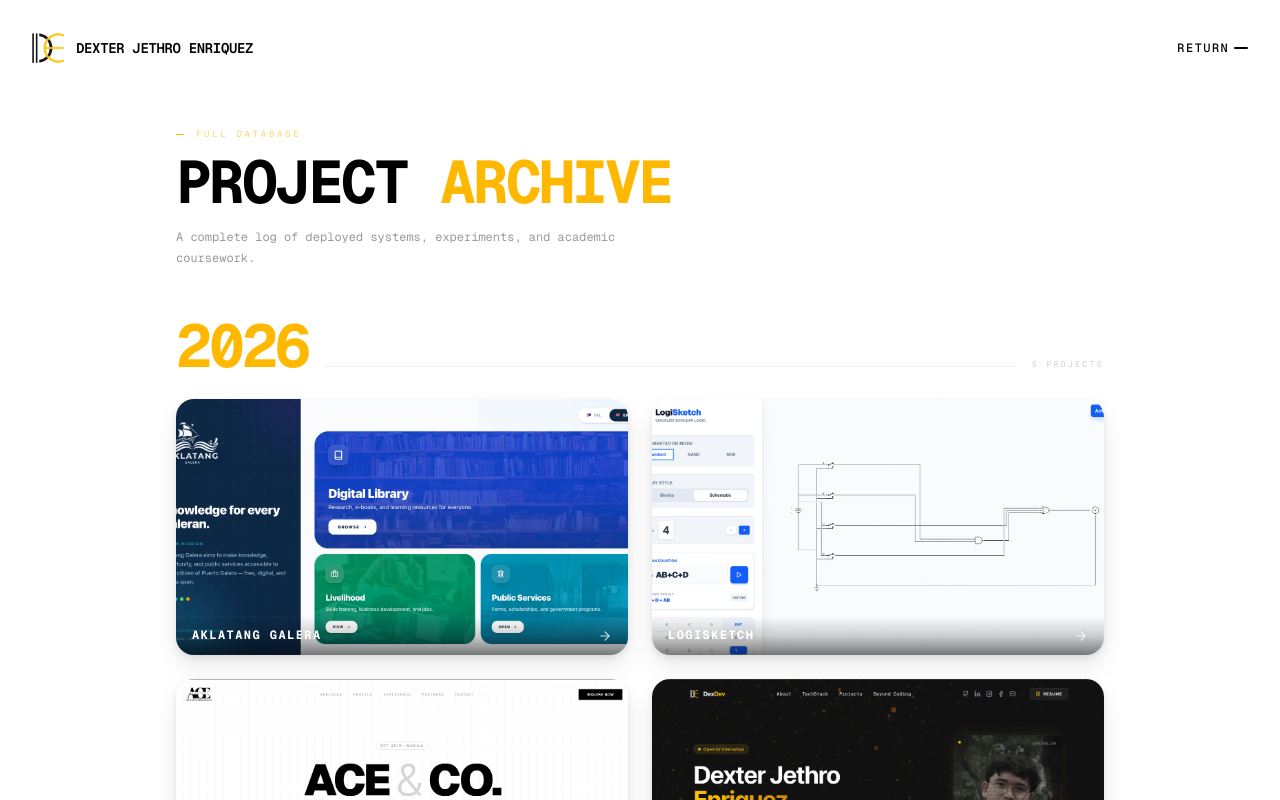
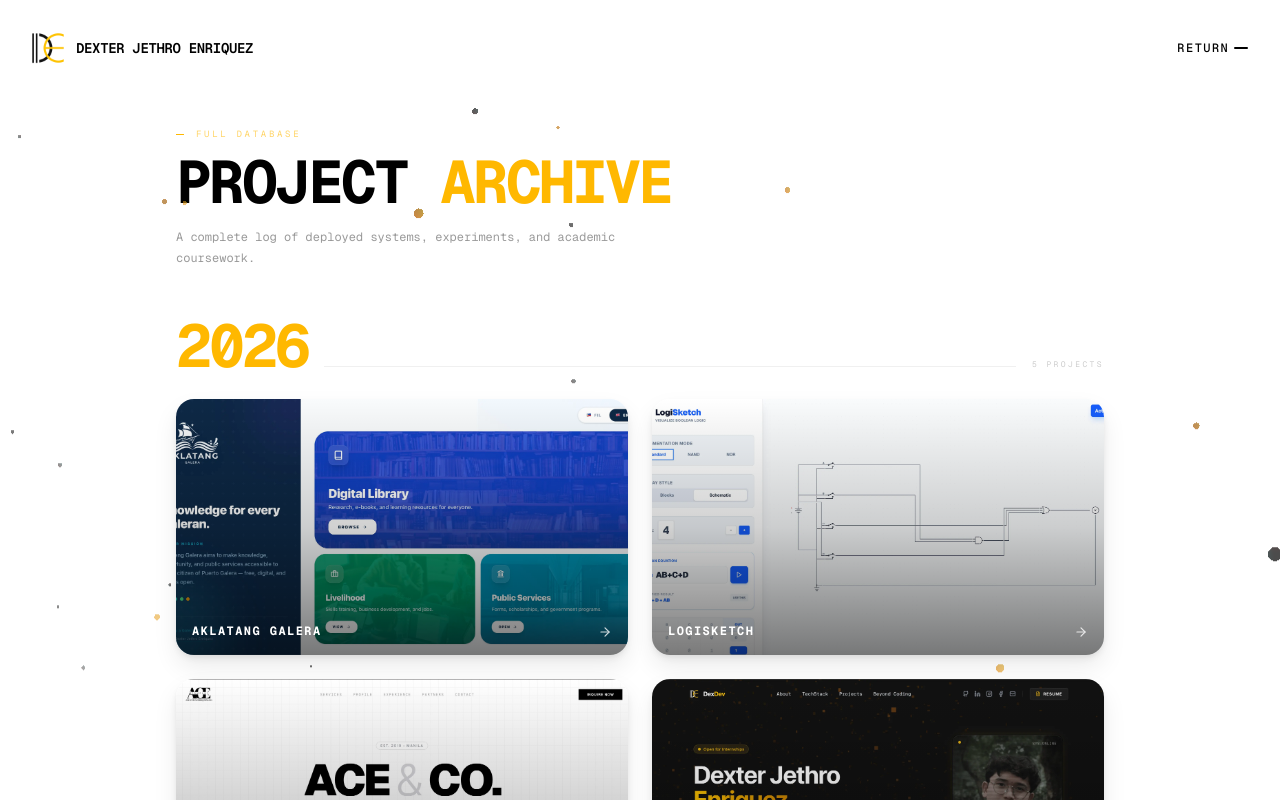
Before and after one commit to RokiTheWise/enriquez-portfolio-v2, a Next.js app: page /archive in a window 1280 px wide. Shown: the top 800 px of the page. Built offline with nearby package versions, Linux system fonts and the light colour scheme.

Commit message:
feat(archive): hover preview, particles background, modal layout improvements

```diff
--- a/app/archive/page.tsx
+++ b/app/archive/page.tsx
@@ -4,6 +4,7 @@ import { useState, useEffect } from "react";
 import Link from "next/link";
 import { motion, AnimatePresence } from "framer-motion";
 import { ArrowUpRight, ArrowRight } from "lucide-react";
+import ContactParticles from "@/components/contact/ContactParticles";
 import {
   siNextdotjs,
   siTypescript,
@@ -298,25 +299,73 @@ function ArchiveCard({
           />
         )}
 
-        {/* Bottom scrim + label */}
+        {/* Hover overlay — tech icons + brief description */}
         <div
-          className="absolute bottom-0 left-0 right-0 flex items-end justify-between px-4 py-3 z-10"
+          className="absolute inset-0 z-10 flex flex-col justify-end px-4 py-4"
           style={{
-            background: entry.image
-              ? "linear-gradient(to top, rgba(0,0,0,0.52) 0%, rgba(0,0,0,0.18) 50%, transparent 100%)"
-              : undefined,
+            background: hovered
+              ? "linear-gradient(to top, rgba(0,0,0,0.75) 0%, rgba(0,0,0,0.45) 50%, rgba(0,0,0,0.15) 100%)"
+              : "linear-gradient(to top, rgba(0,0,0,0.52) 0%, rgba(0,0,0,0.18) 50%, transparent 100%)",
+            transition: "background 0.3s ease",
           }}
         >
+          {/* Tech icons — fade in on hover */}
+          <div
+            className="flex items-center gap-2 mb-2"
+            style={{
+              opacity: hovered ? 1 : 0,
+              transform: hovered ? "translateY(0)" : "translateY(6px)",
+              transition: "opacity 0.25s ease, transform 0.25s ease",
+            }}
+          >
+            {entry.tech.slice(0, 5).map((t) => {
+              const icon = TECH_ICONS[t.name];
+              if (!icon) return null;
+              return (
+                <svg
+                  key={t.name}
+                  width={14}
+                  height={14}
+                  viewBox="0 0 24 24"
+                  fill="white"
+                  opacity={0.75}
+                  aria-label={t.name}
+                >
+                  <path d={icon.path} />
+                </svg>
+              );
+            })}
+          </div>
+
+          {/* Brief description — fade in on hover */}
+          <p
+            className="font-mono text-[9px] leading-[1.6] text-white/70 mb-2 line-clamp-2"
+            style={{
+              opacity: hovered ? 1 : 0,
+              transform: hovered ? "translateY(0)" : "translateY(6px)",
+              transition: "opacity 0.25s ease 0.04s, transform 0.25s ease 0.04s",
+            }}
+          >
+            {entry.description}
+          </p>
+
+          {/* Title + arrow — always visible */}
+          <div className="flex items-end justify-between">
             <h3
-            className="font-mono text-xs font-bold tracking-[0.12em] uppercase leading-tight"
-            style={{ color: entry.image ? "#fff" : "#000" }}
+              className="font-mono text-xs font-bold tracking-[0.12em] uppercase leading-tight text-white"
             >
               {entry.project}
             </h3>
             <ArrowRight
               size={14}
-            style={{ color: entry.image ? "#fff" : "#000", opacity: 0.8, flexShrink: 0 }}
+              style={{
+                color: "#fff",
+                opacity: hovered ? 1 : 0.8,
+                flexShrink: 0,
+                transition: "opacity 0.25s ease",
+              }}
             />
+          </div>
         </div>
       </div>
     </motion.div>
@@ -468,7 +517,8 @@ function ArchiveModal({
 export default function ArchivePage() {
   const [selectedEntry, setSelectedEntry] = useState<ArchiveEntry | null>(null);
   return (
-    <main className="min-h-screen bg-white">
+    <main className="relative min-h-screen bg-white overflow-hidden">
+      <ContactParticles />
       {/* ── Fixed top nav bar ── */}
       <header className="fixed top-0 left-0 right-0 z-[1000] bg-white/95 backdrop-blur-sm">
         <div className="flex items-center justify-between p-[2em]">
```
Lines whose indentation alone changed are shown as unchanged.
